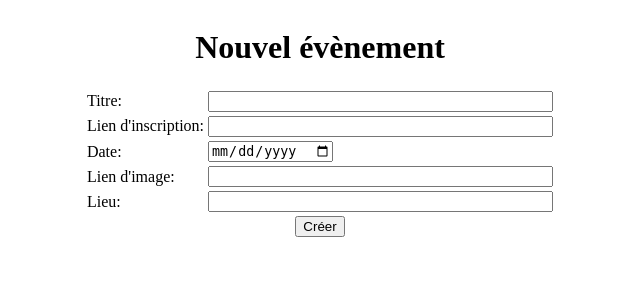
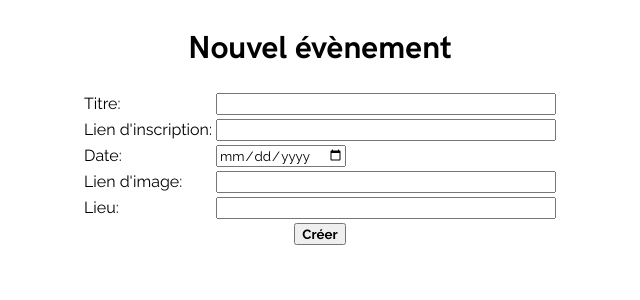
Before and after one commit to Diamondemon/cop1App, a Flask app: template back/admin/templates/new.html in a window 1280 px wide. Shown: the top 300 px of the page, without its empty margins (320-960 px from the left). Run offline with Flask 2, Linux system fonts and the light colour scheme; the template is opened without the code that fills it, so the values that code supplies are empty.

Commit message:
Graphic rework done

```diff
--- a/back/admin/static/style.css
+++ b/back/admin/static/style.css
@@ -1,6 +1,53 @@
+@font-face {
+    font-family: "HK-Grotesk";
+    src: url(./fonts/hk-grotesk.medium.ttf) format("truetype");
+}
+
+@font-face {
+    font-family: "HK-Grotesk Bold";
+    src: url(./fonts/hk-grotesk.bold.ttf) format("truetype");
+}
+
+@font-face {
+    font-family: "Raleway";
+    src: url(./fonts/Raleway-VariableFont_wght.ttf) format("truetype");
+    font-weight: normal, bold;
+}
+
+body
+{
+    display: flex;
+    flex-direction: column;
+    align-items: center;
+}
+
+body, input
+{
+    font-family: "Raleway";
+}
+
+h1
+{
+    font-family: "HK-Grotesk Bold";
+}
+
+a
+{
+    font-family: "HK-Grotesk Bold";
+    text-decoration: none;
+    color: #DF5F4D;
+}
+
 th
 {
     font-size: large;
+    font-family: "HK-Grotesk Bold";
+}
+
+td
+{
+    padding-left: 10;
+    padding-right: 10;
 }
 
 .headerDiv
@@ -10,24 +57,11 @@ th
     width: 100%;
 }
 
-#logoutButton
+.button
 {
     font-weight: bold;
 }
 
-body
-{
-    display: flex;
-    flex-direction: column;
-    align-items: center;
-}
-
-
-td
-{
-    padding-left: 10;
-    padding-right: 10;
-}
 
 #tableDiv
 {
@@ -50,9 +84,3 @@ td
 {
     text-align: center;
 }
-
-a
-{
-    text-decoration: none;
-    color: #DF5F4D;
-}
--- a/back/admin/templates/event.html
+++ b/back/admin/templates/event.html
@@ -27,7 +27,7 @@
   <tr>
     <td>Lien d'image: </td>
     <td>
-      {{ img }}
+      <a href="{{ img }}">{{ img }}</a>
     </td>
   </tr>
   <tr>
@@ -38,5 +38,5 @@
   </tr>
 </table>
 <form method="POST">
-  <p><input type="submit" value="Supprimer" /></p>
+  <p><input type="submit" value="Supprimer"  class="button" /></p>
 </form>
--- a/back/admin/templates/index.html
+++ b/back/admin/templates/index.html
@@ -9,7 +9,7 @@
     <a href="/?page={{ page - 1 }}"> - </a>
     {% endif %}
   </span>
-  <input type="submit" href="/logout" value="Déconnexion" id="logoutButton" onclick="logout()" />
+  <input type="submit" href="/logout" value="Déconnexion" class="button" onclick="logout()" />
 </div>
 
 <div id="tableDiv">
@@ -32,5 +32,5 @@
   </table>
 </div>
 
-<input type="submit" value="Ajouter" id="addButton" onclick="addEvent()" />
+<input type="submit" value="Ajouter" class="button" onclick="addEvent()" />
 <script src="static/js/index.js"></script>
--- a/back/admin/templates/login.html
+++ b/back/admin/templates/login.html
@@ -17,7 +17,7 @@
     </tr>
     <tr>
       <td colspan="2" id="buttonTd">
-        <input type="submit" value="Connexion" />
+        <input type="submit" value="Connexion"  class="button" />
       </td>
     </tr>
   </table>
--- a/back/admin/templates/new.html
+++ b/back/admin/templates/new.html
@@ -35,7 +35,7 @@
       </td>
     </tr>
     <tr>
-      <td colspan="2" id="buttonTd"><input type="submit" value="Créer" /></td>
+      <td colspan="2" id="buttonTd"><input type="submit" value="Créer" class="button" /></td>
     </tr>
   </table>
 </form>
```
Also changed, not shown: back/admin/static/fonts/Raleway-VariableFont_wght.ttf (added), back/admin/static/fonts/hk-grotesk.bold.ttf (added), back/admin/static/fonts/hk-grotesk.medium.ttf (added), 1 other file.
